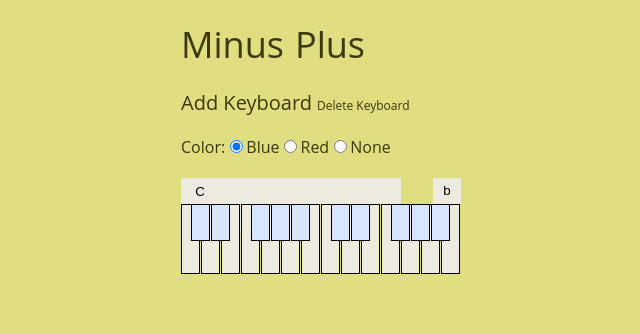
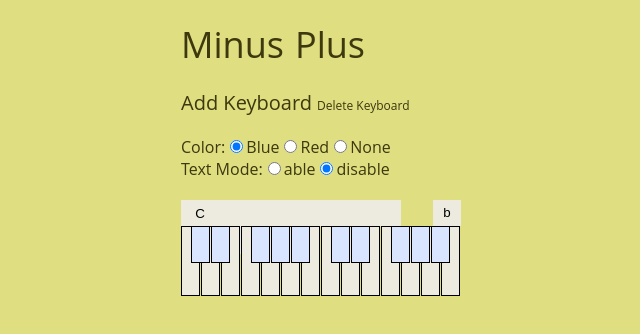
Before and after one commit to superyusuke/react-keybord-note, a React (Create React App) app: page / in a window 1280 px wide. Shown: the top 334 px of the page, without its empty margins (179-819 px from the left). Built offline with nearby package versions, Linux system fonts and the light colour scheme.

Commit message:
テキストモードの実装

```diff
--- a/src/App.js
+++ b/src/App.js
@@ -2,6 +2,7 @@ import React from 'react'
 
 import VisualizeKeyboards from './containers/VisualizeKeyboards'
 import ColorModeSwitcher from './components/ColorModeSwitcher'
+import TextModeSwitcher from './components/TextModeSwitcher'
 import AddDeleteKeyboardButton from './components/AddDeleteKeyboardButton'
 import TransposeButton from './components/TransposeButton'
 
@@ -13,7 +14,8 @@ export const App = () => {
       <TransposeButton key='transpose'/>
       <AddDeleteKeyboardButton key='add-key'/>
       <ColorModeSwitcher key='color-switch'/>
+      <TextModeSwitcher key='text-mode-switch'/>
     </div>,
-    <VisualizeKeyboards key='vis-key'/>
+    <VisualizeKeyboards key='vis-key'/>,
   ]
 }
--- a/src/components/Keyboard.js
+++ b/src/components/Keyboard.js
@@ -6,7 +6,7 @@ import RootSelector from '../components/RootSelector'
 import EnharmonicSelector from '../components/EnharmonicSelector'
 import Input from '../components/Input'
 
-export const Keyboard = ({keyboardIndex, keyboard, colorSwitch, onChange, onClick}) => {
+export const Keyboard = ({keyboardIndex, keyboard, colorSwitch, textMode, onChange, onClick}) => {
   const getStyles = (color) => {
     if (color === colorType.PUSHED) {
       return {backgroundColor: '#6261b9'}
@@ -74,6 +74,7 @@ export const Keyboard = ({keyboardIndex, keyboard, colorSwitch, onChange, onClic
                   : 'black'}`
                 }>
                 <input
+                  disabled={textMode}
                   onChange={(e) => onChange({
                       event: e,
                       keyIndex: i,
--- /dev/null
+++ b/src/components/TextModeSwitcher.js
@@ -0,0 +1,46 @@
+import React from 'react'
+import { connect } from 'react-redux'
+
+const TextModeSwitcher = ({textMode, onChange}) => {
+  return (
+    <div>
+      Text Mode:
+      <label>
+        <input
+          type="radio"
+          value={false}
+          checked={textMode === false}
+          onChange={(e) => {
+            onChange(e.target.value)
+          }}
+        />
+        able
+      </label>
+      <label>
+        <input
+          type="radio"
+          value={true}
+          checked={textMode === true}
+          onChange={(e) => {
+            onChange(e.target.value)
+          }}
+        />
+        disable
+      </label>
+    </div>
+  )
+}
+
+const mapStateToProps = state => {
+  return {
+    textMode: state.textMode,
+  }
+}
+
+const mapDispatchToProps = dispatch => {
+  return {
+    onChange: (textMode) => dispatch({type: 'TEXT_MODE_SWITCH', textMode}),
+  }
+}
+
+export default connect(mapStateToProps, mapDispatchToProps)(TextModeSwitcher)
--- a/src/containers/Visualizekeys.js
+++ b/src/containers/Visualizekeys.js
@@ -5,6 +5,7 @@ import { Keyboard } from '../components/Keyboard'
 const mapStateToProps = state => {
   return {
     colorSwitch: state.colorSwitch,
+    textMode: state.textMode,
   }
 }
 
--- a/src/reducers/index.js
+++ b/src/reducers/index.js
@@ -2,8 +2,10 @@ import { combineReducers } from 'redux'
 
 import { colorSwitch } from './colorSwitch'
 import { keyboards } from './keyboards'
+import {textMode} from './textMode'
 
 export const keyNote = combineReducers({
   colorSwitch,
   keyboards,
+  textMode,
 })
--- /dev/null
+++ b/src/reducers/textMode.js
@@ -0,0 +1,9 @@
+// input の disabled の値のため、state = true => disabled
+export const textMode = (state = true, action) => {
+  switch (action.type) {
+    case 'TEXT_MODE_SWITCH':
+      return action.textMode === 'true'
+    default:
+      return state
+  }
+}
```
